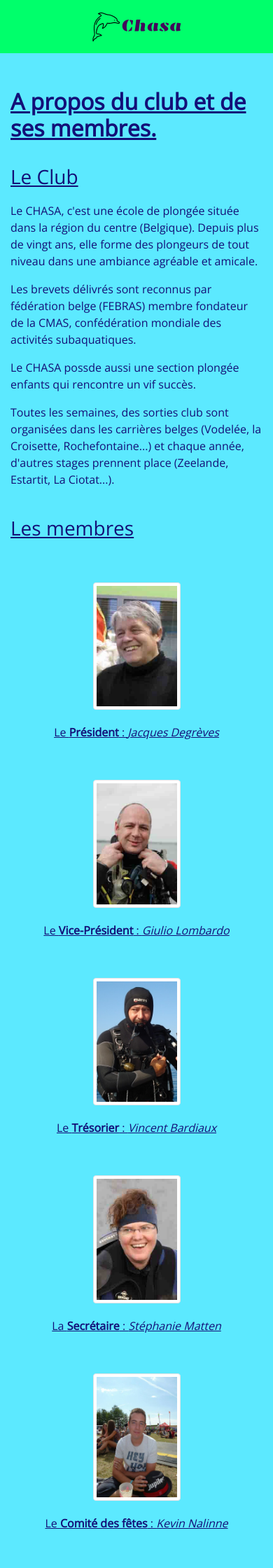
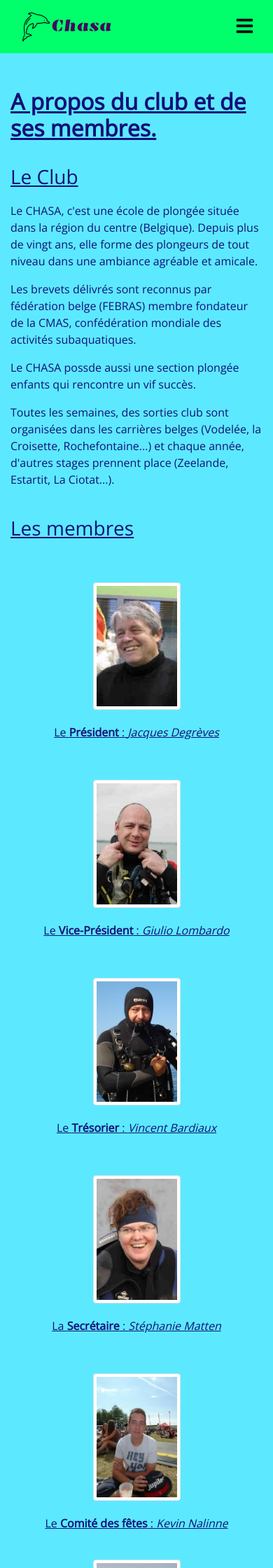
Before and after one commit to AlexBardDev/Chasa, a Django app: page /about/ in a window 390 px wide. Shown: the top 2240 px of the page at 70% size. Run offline with Django 3.2, Linux system fonts and the light colour scheme; some libraries are stand-ins or nearby versions.

Commit message:
Resposive works perfectly

```diff
--- a/web_app/static/web_app/style.css
+++ b/web_app/static/web_app/style.css
@@ -62,6 +62,11 @@ header
 	margin-bottom: 30px;
 	text-decoration: underline;
 	font-style: italic;
+}
+
+#home div:last-child
+{
+	padding-bottom: 50px;
 }
 
 /* Events */
@@ -138,3 +143,23 @@ footer a:hover
 {
 	color: white;
 }
+
+/* Media Queries */
+
+@media all and (max-width: 576px)
+{
+	.navbar-brand
+	{
+		margin-left: 0px;
+	}
+
+	.bottom-page
+	{
+		margin-bottom: 0px;
+	}
+
+	#about
+	{
+		padding-bottom: 50px;
+	}
+}
--- a/web_app/templates/web_app/about.html
+++ b/web_app/templates/web_app/about.html
@@ -6,15 +6,15 @@
 {% block content %}
 	<section class="container-fluid" id="about">
 		<div class="row">
-			<h2 class="offset-md-2 col-md-8">A propos du club et de ses membres.</h2>
+			<h2 class="offset-sm-2 col-sm-8">A propos du club et de ses membres.</h2>
 		</div>
 
 		<div class="row">
-			<h3 class="offset-md-2 col-md-8">Le Club</h3>
+			<h3 class="offset-sm-2 col-sm-8">Le Club</h3>
 		</div>
 
 		<div class="row">
-			<div class="offset-md-2 col-md-8">
+			<div class="offset-sm-2 col-sm-8">
 				<p>Le CHASA, c'est une école de plongée située dans la région du centre (Belgique). Depuis plus de vingt ans, elle forme des plongeurs de tout niveau dans une ambiance agréable et amicale.</p>
 				<p>Les brevets délivrés sont reconnus par fédération belge (FEBRAS) membre fondateur de la CMAS, confédération mondiale des activités subaquatiques.</p>
 				<p>Le CHASA possde aussi une section plongée enfants qui rencontre un vif succès.</p>
@@ -23,17 +23,17 @@
 		</div>
 
 		<div class="row">
-			<h3 id="members" class="offset-md-2 col-md-8">Les membres</h3>
+			<h3 id="members" class="offset-sm-2 col-sm-8">Les membres</h3>
 		</div>
 
 		<div class="row">
-			<div class="offset-md-2 col-md-4">
+			<div class="offset-sm-2 col-sm-4">
 				<figure class="text-center" >
 					<img src="{% static 'web_app/Images/president.jpg' %}" class="img-thumbnail" width="125" height="190" alt="Photo du Président">
 					<figcaption>Le <strong>Président</strong> : <em>Jacques Degrèves</em></figcaption>
 				</figure>
 			</div>
-			<div class="col-md-4">
+			<div class="col-sm-4">
 				<figure class="text-center" >
 					<img src="{% static 'web_app/Images/vice_president.jpg' %}" class="img-thumbnail" width="125" height="190" alt="Photo du Vice-Président">
 					<figcaption>Le <strong>Vice-Président</strong> : <em>Giulio Lombardo</em></figcaption>
@@ -41,13 +41,13 @@
 			</div>
 		</div>
 		<div class="row">
-			<div class="offset-md-2 col-md-4">
+			<div class="offset-sm-2 col-sm-4">
 				<figure class="text-center" >
 					<img src="{% static 'web_app/Images/treasurer.jpg' %}" class="img-thumbnail" width="125" height="190" alt="Photo du Trésorier">
 					<figcaption>Le <strong>Trésorier</strong> : <em>Vincent Bardiaux</em></figcaption>
 				</figure>
 			</div>
-			<div class="col-md-4">
+			<div class="col-sm-4">
 				<figure class="text-center" >
 					<img src="{% static 'web_app/Images/secretary.jpg' %}" class="img-thumbnail" width="125" height="190" alt="Photo de la Secrétaire">
 					<figcaption>La <strong>Secrétaire</strong> : <em>Stéphanie Matten</em></figcaption>
@@ -55,13 +55,13 @@
 			</div>
 		</div>
 		<div class="row">
-			<div class="offset-md-2 col-md-4">
+			<div class="offset-sm-2 col-sm-4">
 				<figure class="text-center bottom-page" >
 					<img src="{% static 'web_app/Images/kevin.jpg' %}" class="img-thumbnail" width="125" height="190" alt="Photo de Kevin">
 					<figcaption>Le <strong>Comité des fêtes</strong> : <em>Kevin Nalinne</em></figcaption>
 				</figure>
 			</div>
-			<div class="col-md-4">
+			<div class="col-sm-4">
 				<figure class="text-center bottom-page" >
 					<img src="{% static 'web_app/Images/sarah.jpg' %}" class="img-thumbnail" width="125" height="190" alt="Photo de Sarah">
 					<figcaption>Le <strong>Comité des fêtes</strong> : <em>Sarah Foulon</em></figcaption>
--- a/web_app/templates/web_app/base.html
+++ b/web_app/templates/web_app/base.html
@@ -10,6 +10,9 @@
 
 		<!-- Font -->
 		<link href="https://fonts.googleapis.com/css?family=Open+Sans" rel="stylesheet">
+
+		<!-- Font Awesome -->
+		<link rel="stylesheet" href="https://use.fontawesome.com/releases/v5.0.13/css/all.css">
 
 		<!-- Favicon -->
 		<link rel="shortcut icon" href="{% static 'web_app/Images/favicon.ico' %}"/>
@@ -25,7 +28,7 @@
 					<img src="{% static 'web_app/Images/logo.png' %}" alt="Logo">
 				</a>
 				<button class="navbar-toggler" type="button" data-toggle="collapse" data-target="#menu">
-					<span class="navbar-toggler-icon"></span>
+					<span class="fas fa-bars fa-lg"></span>
 				</button>
 				<div class="collapse navbar-collapse" id="menu">
 					<ul class="navbar-nav ml-auto">
--- a/web_app/templates/web_app/home.html
+++ b/web_app/templates/web_app/home.html
@@ -33,10 +33,10 @@
 
 	<section id="home" class="container-fluid">
 		<div class="row">
-			<h2 class="offset-md-2 col-md-8">Bienvenue sur le site du Chasa !</h2>
+			<h2 class="offset-sm-2 col-sm-8">Bienvenue sur le site du Chasa !</h2>
 		</div>
 		<div class="row">
-			<div class="offset-md-2 col-md-8">
+			<div class="offset-sm-2 col-sm-8">
 				<p>Le CHASA, c'est une école de plongée située dans la région du centre (Belgique). Depuis quarante  ans, elle forme des plongeurs de tout niveau dans une ambiance agréable et amicale.</p>
 				<p>Le CHASA est afilié à la LIFRAS (ligue francophone); les brevets délivrés sont reconnus par la fédération belge (FEBRAS) membre fondateur de la CMAS, confédération mondiale des activités subaquatiques.</p>
 				<p>Le CHASA anime aussi une section de plongée pour enfants de 8 à 14 ans, qui rencontre un vif succès.
```
